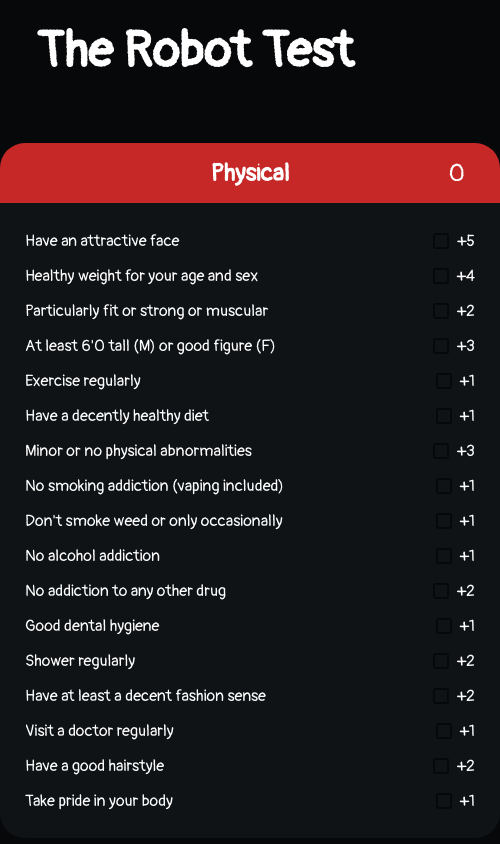
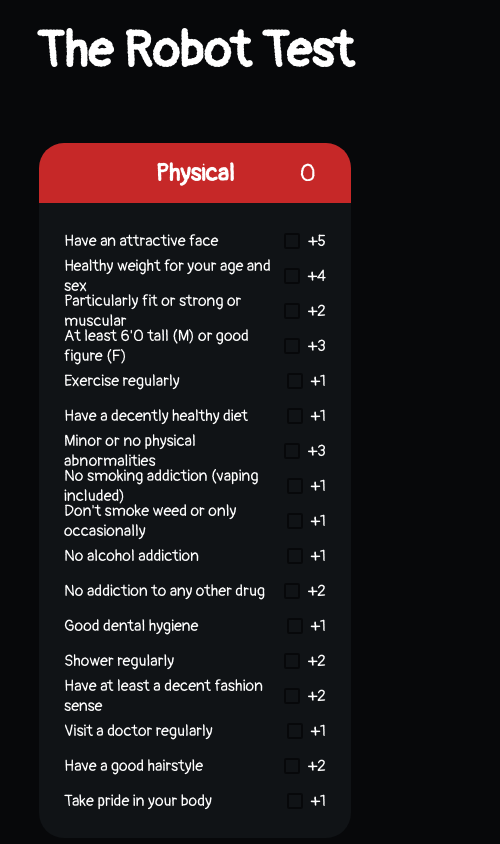
Before and after one commit to SamuelPoulin/robottest, an Angular app: page / in a window 390 px wide. Shown: the top 844 px of the page, 500 px wide, since content can reach past the window. Built offline with nearby package versions, Linux system fonts and the light colour scheme.

Commit message:
mobile optimization

```diff
--- a/src/app/components/pages/home/category-panel/category-panel.component.scss
+++ b/src/app/components/pages/home/category-panel/category-panel.component.scss
@@ -1,4 +1,6 @@
 #main-container {
+    display: flex;
+    flex-direction: column;
     border-radius: 25px;
     width: 500px;
     min-height: 500px;
@@ -30,3 +32,9 @@
 #criterias-container {
     padding: 20px 25px 20px 25px;
 }
+
+@media only screen and (max-width: 600px) {
+    #main-container {
+        width: 100%;
+    }
+}
--- a/src/app/components/pages/home/home.component.scss
+++ b/src/app/components/pages/home/home.component.scss
@@ -22,3 +22,17 @@ app-category-panel-component, app-result-panel-component {
         transform: scale(1.05);
     }
 }
+
+@media only screen and (max-width: 600px) {
+    #categories-container {
+      justify-content: center;
+    }
+
+    app-category-panel-component, app-result-panel-component {
+        margin-top: 50px;
+        width: 80%;
+        &:hover {
+            transform: none;
+        }
+    }
+}
--- a/src/app/components/pages/home/result-panel/result-panel.component.scss
+++ b/src/app/components/pages/home/result-panel/result-panel.component.scss
@@ -51,3 +51,9 @@
     height: 200px;
     width: 200px;
 }
+
+@media only screen and (max-width: 600px) {
+    #main-container {
+        width: 100%;
+    }
+}
--- a/src/styles.scss
+++ b/src/styles.scss
@@ -1,4 +1,8 @@
 /* You can add global styles to this file, and also import other style files */
+
+html, body {
+    display: flex;
+}
 
 body {
     color: white;
```
Also changed, not shown: 1 other file (tests, documents, lock files or other folders).
